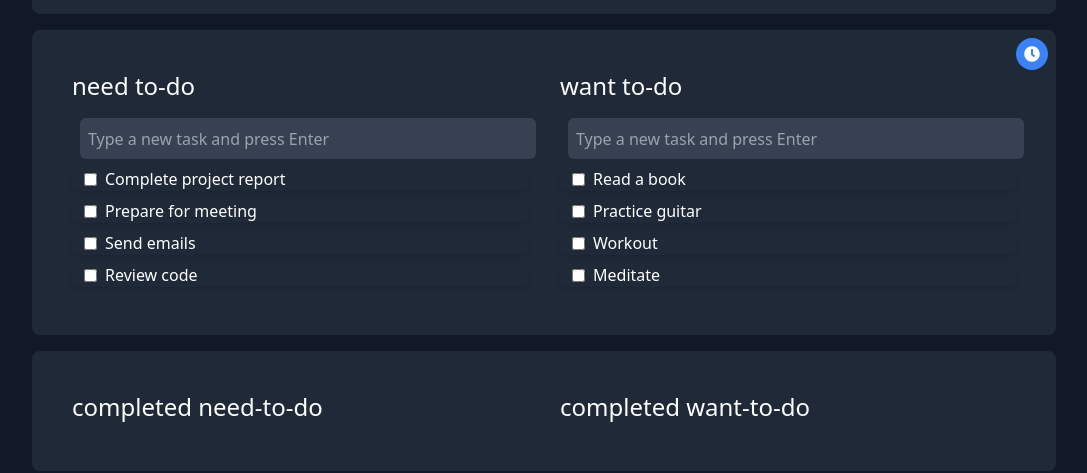
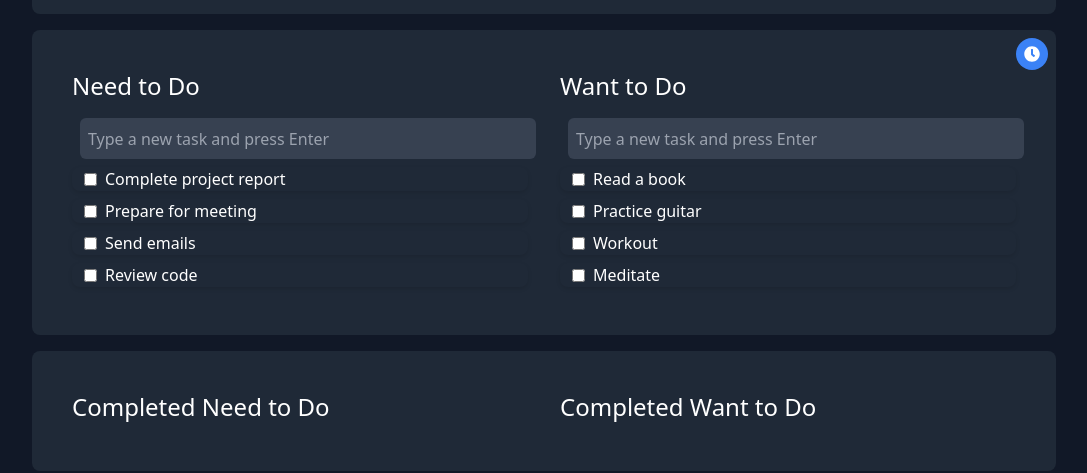
Before and after one commit to AlexZan/task-fusion, a React (Create React App) app: page / in a window 1280 px wide. Shown: the part 311-784 px from the top of the page, without its empty margins (96-1183 px from the left). Built offline with nearby package versions, Linux system fonts and the light colour scheme.

Commit message:
pass list title into comp

```diff
--- a/src/App.js
+++ b/src/App.js
@@ -36,13 +36,13 @@ function App() {
             <div className="relative">
             <RepeatTasksButton onClick={() => setIsRepeatingTasksModalOpen(true)} />
               <div className="flex theme-bg-dark padding-large border-radius-large margin-top-medium">
-                <TaskListSection listType="need-to-do" />
-                <TaskListSection listType="want-to-do" />
+                <TaskListSection listType="need-to-do" title="Need to Do" />
+                <TaskListSection listType="want-to-do" title="Want to Do" />
               </div>
             </div>
             <div className="flex theme-bg-dark padding-large border-radius-large margin-top-medium">
-              <TaskListSection listType="completed-need-to-do" />
-              <TaskListSection listType="completed-want-to-do" />
+              <TaskListSection listType="completed-need-to-do" title="Completed Need to Do" />
+              <TaskListSection listType="completed-want-to-do" title="Completed Want to Do" />
             </div>
           </DndProvider>
         </div>
--- a/src/components/TaskListSection.js
+++ b/src/components/TaskListSection.js
@@ -3,7 +3,7 @@ import { useState } from 'react';
 import { useTasksContext } from '../context/TasksContext';
 import TaskList from '../components/TaskList';
 
-export default function TaskListSection({ listType }) {
+export default function TaskListSection({ listType, title }) {
     const { activeTasks, completedTasks, addTask } = useTasksContext();
     const [newTask, setNewTask] = useState('');
 
@@ -39,7 +39,7 @@ export default function TaskListSection({ listType }) {
 
     return (
         <div className="w-1/2 padding-medium relative"> {/* Add relative positioning here */}
-          <h2 className="text-2xl margin-bottom-small">{listType.replace('-', ' ')}</h2>
+          <h2 className="text-2xl margin-bottom-small">{title}</h2>
           {/* Input box for adding new tasks - only for active lists */}
           {listType !== 'completed-need-to-do' && listType !== 'completed-want-to-do' && (
             <input
```
